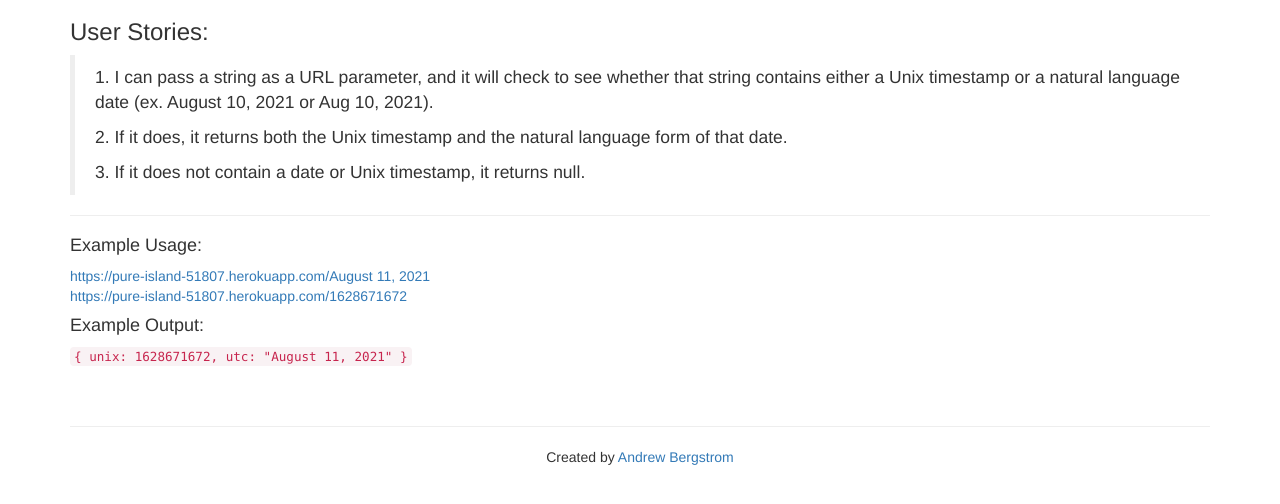
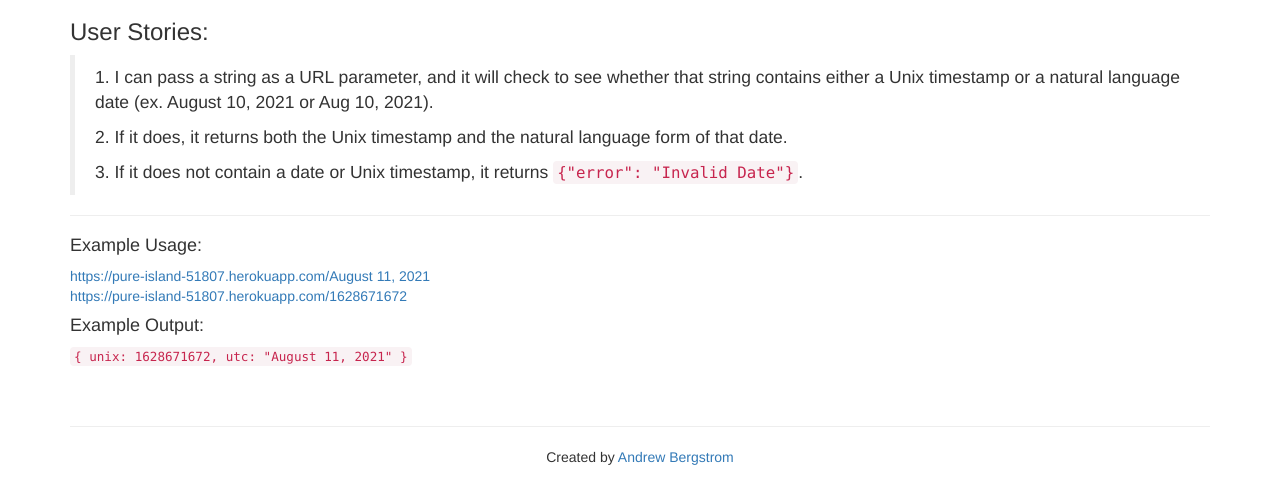
Before and after one commit to AndrewBergstrom/fcc-timestamp, a website: page views/index.html in a window 1280 px wide. Shown: the part 82-586 px from the top of the page. Drawn offline with nearby package versions, Linux system fonts and the light colour scheme.

Commit message:
html update

```diff
--- a/views/index.html
+++ b/views/index.html
@@ -20,7 +20,7 @@
     <blockquote>
       <p>1. I can pass a string as a URL parameter, and it will check to see whether that string contains either a Unix timestamp or a natural language date (ex. August 10, 2021 or Aug 10, 2021).</p>
       <p>2. If it does, it returns both the Unix timestamp and the natural language form of that date.</p>
-      <p>3. If it does not contain a date or Unix timestamp, it returns null.</p>
+      <p>3. If it does not contain a date or Unix timestamp, it returns <code> {"error": "Invalid Date"}</code>.</p>
     </blockquote>
 
     <hr/>
```
